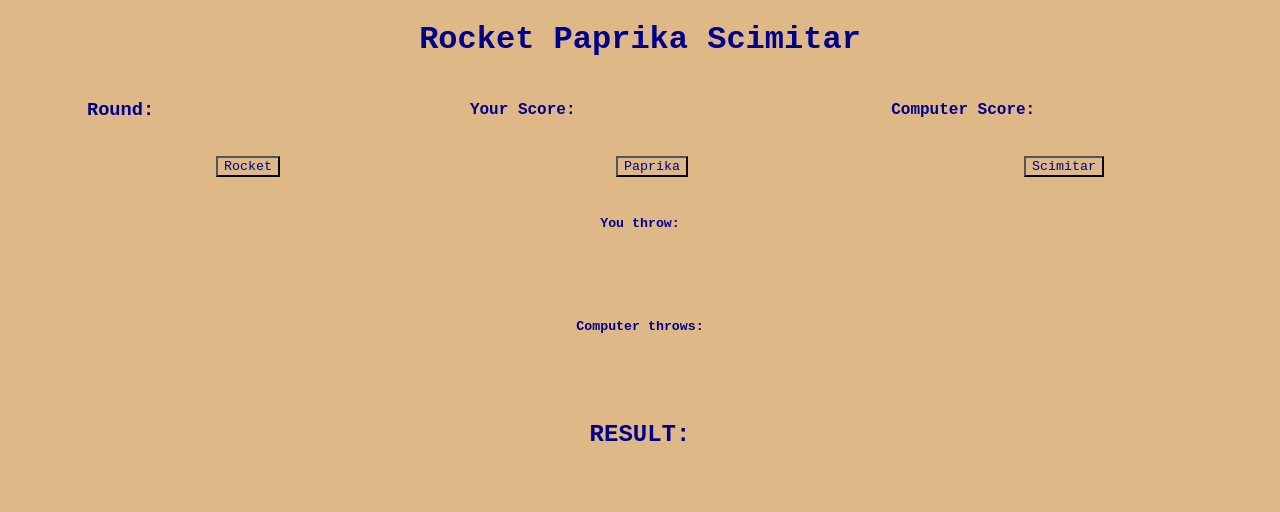
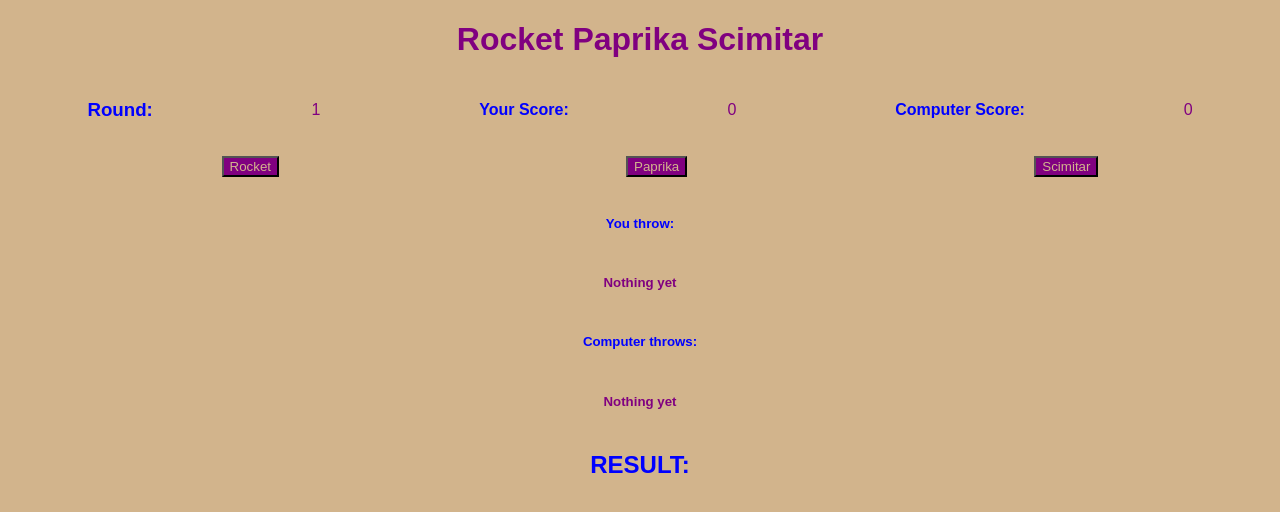
Before and after one commit to AhduMac/rocket-paprika-scimitar, a plain HTML site: page index.html in a window 1280 px wide. Drawn offline with Linux system fonts and the light colour scheme.

Commit message:
Finished game logic and throwback UI
There is much that can be added to the game's UI to make it prettier.
I may do that later on, but the game is fully functional and I will be
moving on to the next project in the near term.

```diff
--- a/index.html
+++ b/index.html
@@ -10,9 +10,9 @@
 <body>
    <h1 id="name">Rocket Paprika Scimitar</h1>
     <div id="scoreboard">
-        <h3>Round:</h3><span id="round"></span>
-        <h4>Your Score:</h4><span id="userScoreE">        </span>
-        <h4>Computer Score:</h4><span id="compScoreE">       </span>
+        <h3>Round:</h3><span id="round">1</span>
+        <h4>Your Score:</h4><span id="userScoreE">0</span>
+        <h4>Computer Score:</h4><span id="compScoreE">0</span>
     </div>
 
     <div id="userButton">
@@ -25,8 +25,8 @@
 
     </div>
     <div id="throwNotice">
-        <h5>You throw:</h5><h5 id="userNotice">        </h5>
-        <h5>Computer throws:</h5><h5 id="compNotice">        </h5>
+        <h5>You throw:</h5><h5 id="userNotice">Nothing yet</h5>
+        <h5>Computer throws:</h5><h5 id="compNotice">Nothing yet</h5>
         <h2>RESULT:</h5>
         <h2 id="result"></h2>
 
--- a/postUI.js
+++ b/postUI.js
@@ -21,7 +21,8 @@ function playRound(userThrow, compThrow) {
 
         if (userScore == 5){
             result.textContent = "You have won the whole dang thing!";
-            alert("Game over");
+            buttons.forEach((button)=>
+            button.remove());
             }
     }
 
@@ -36,7 +37,8 @@ function playRound(userThrow, compThrow) {
              result.textContent = "Gosh dang it, Human! " + compThrow + " beats " + userThrow;
         if (compScore == 5){
             result.textContent = "You have lost the whole dang thing! You coward!";
-
+            buttons.forEach((button)=>
+            button.remove());
            }
     }
 }
--- a/style.css
+++ b/style.css
@@ -1,8 +1,8 @@
 *{
     text-align: center;
-    background-color: burlywood;
-    color: darkblue;
-    font-family: 'Courier New', Courier, monospace;
+    background-color: tan;
+    color: blue;
+    font-family: sans-serif;
 }
 
 #scoreboard{
@@ -16,10 +16,19 @@
 .btns{
     display: flex;
     justify-content: space-around;
-
 }
 
 #throwNotice{
     display: flex;
     flex-direction: column;
+
 }
+
+.btn{
+    background-color: purple;
+    color: tan;
+}
+
+#userNotice, #compNotice, #result, #name, #round, #userScoreE, #compScoreE{
+    color: purple;
+}
```
